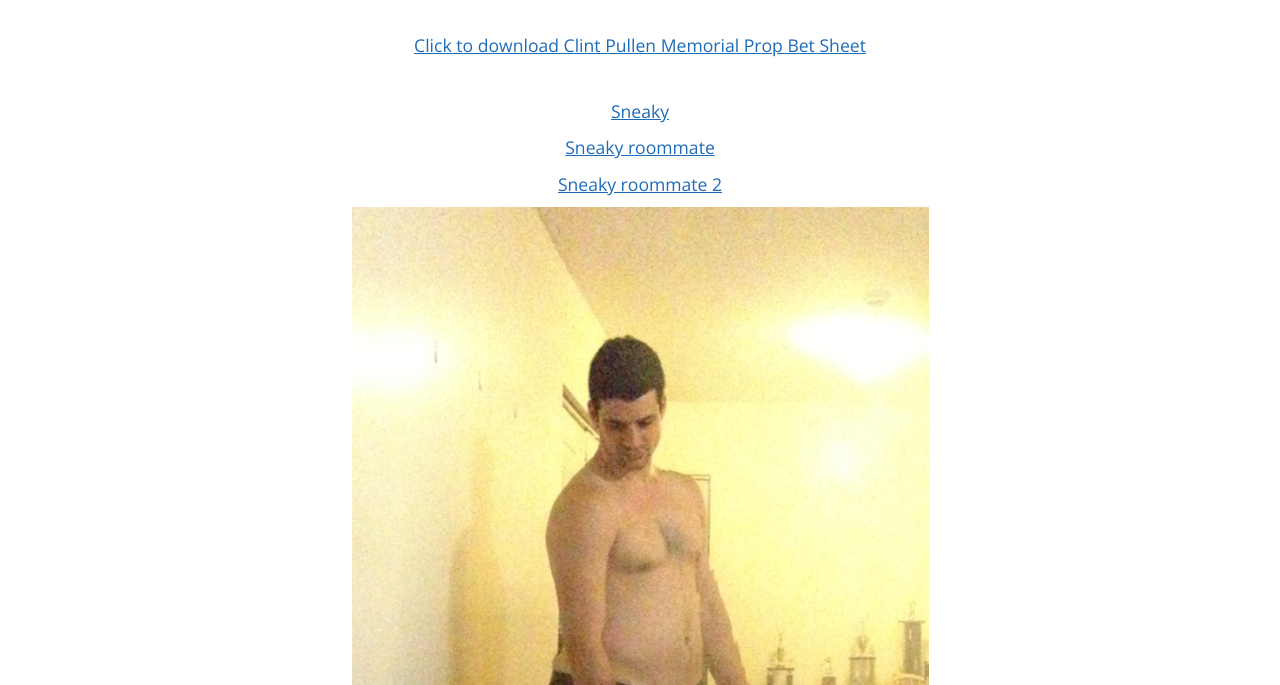
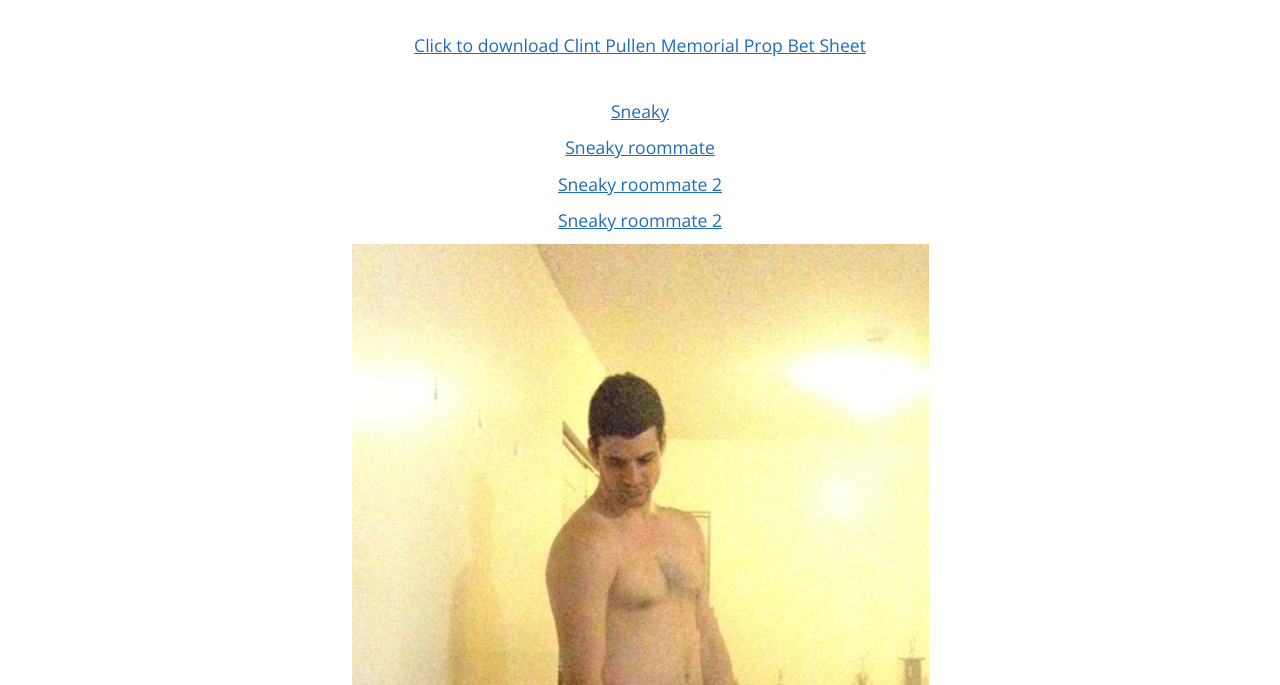
Before and after one commit to tgg-p-hlawitschka/hlawitschka.github.com, a plain HTML site: page index.html in a window 1280 px wide. Shown: the part 115-800 px from the top of the page. Drawn offline with nearby package versions, Linux system fonts and the light colour scheme.

Commit message:
adding colacci

```diff
--- a/index.html
+++ b/index.html
@@ -30,6 +30,10 @@
 
         <div style = "text-align: center; margin-bottom: 10px">
             <a href = "https://github.com/tgg-p-hlawitschka/tgg-p-hlawitschka.github.io/files/120884/mac.prop.bets.xlsx"> <u>Sneaky roommate 2</u> </a>
+        </div>
+
+        <div style = "text-align: center; margin-bottom: 10px">
+            <a href = "https://github.com/tgg-p-hlawitschka/tgg-p-hlawitschka.github.io/files/120946/Mikey.Spaghetti.SB50.Prop.bet.2016.xlsx"> <u>Sneaky roommate 2</u> </a>
         </div>
 
 
```
